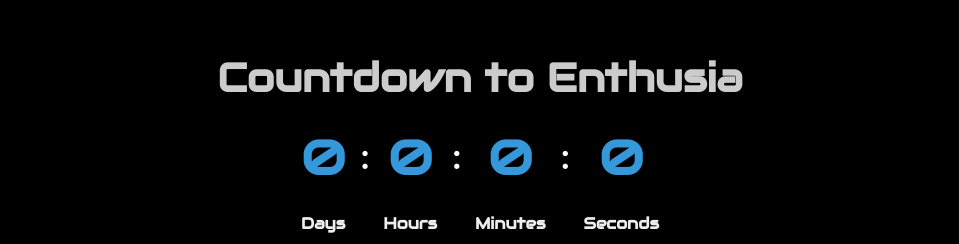
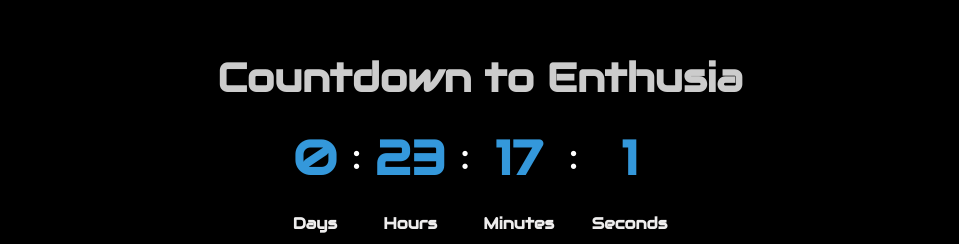
Before and after one commit to Ro706/Enthusia, a React (Create React App) app: page / in a window 1280 px wide. Shown: the part 1460-1704 px from the top of the page, without its empty margins (160-1119 px from the left). Built offline with nearby package versions, Linux system fonts and the light colour scheme.

Commit message:
update timer details 19-02-2025

```diff
--- a/src/component/Home.js
+++ b/src/component/Home.js
@@ -30,7 +30,7 @@ export default function Home() {
   }, []);
 
   function calculateTimeLeft() {
-    const eventDate = new Date("2025-02-18T09:00:00"); // Set your event date here
+    const eventDate = new Date("2025-02-19T09:00:00"); // Set your event date here
     const currentDate = new Date();
     const difference = eventDate - currentDate;
 
```
